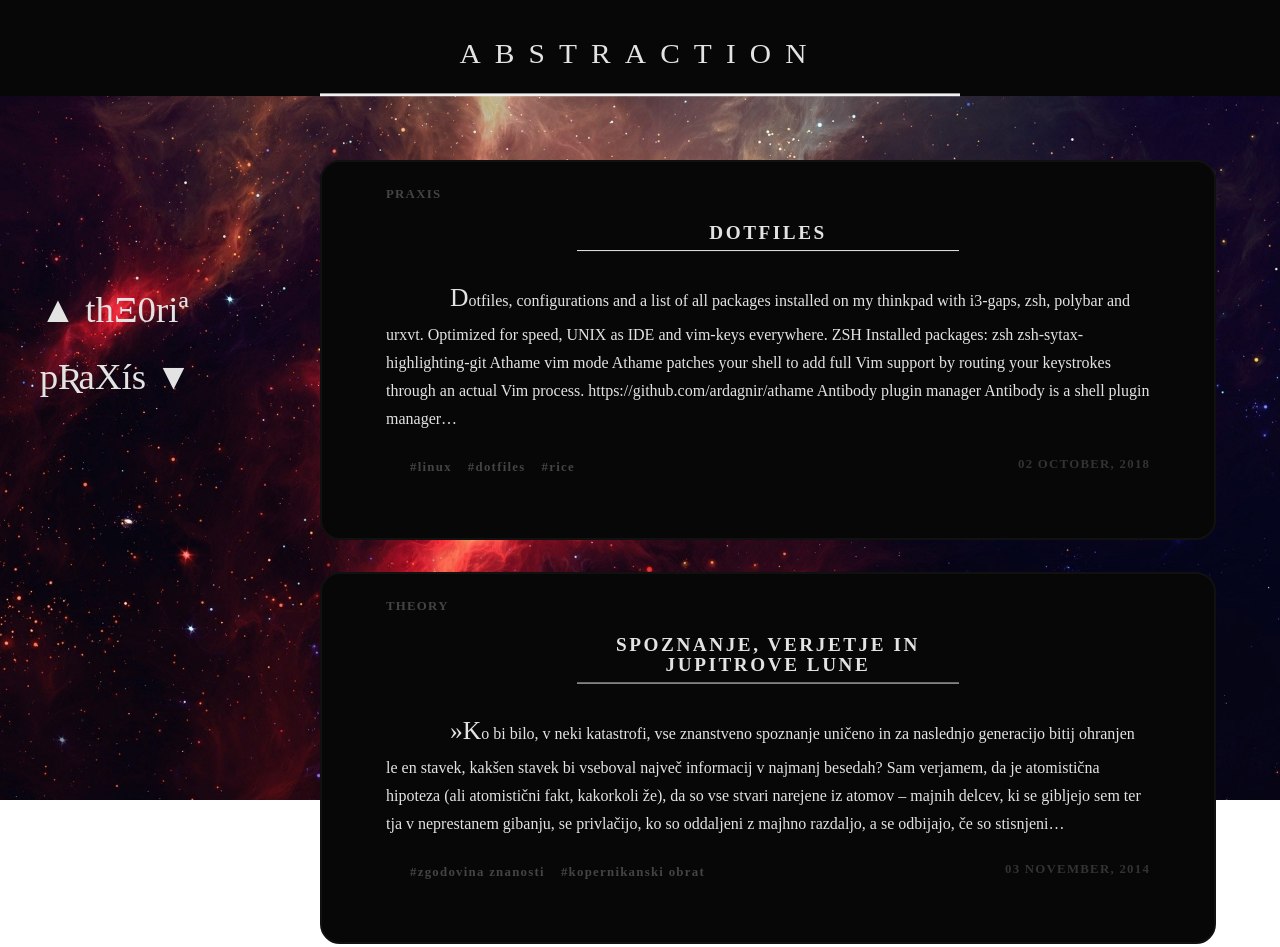
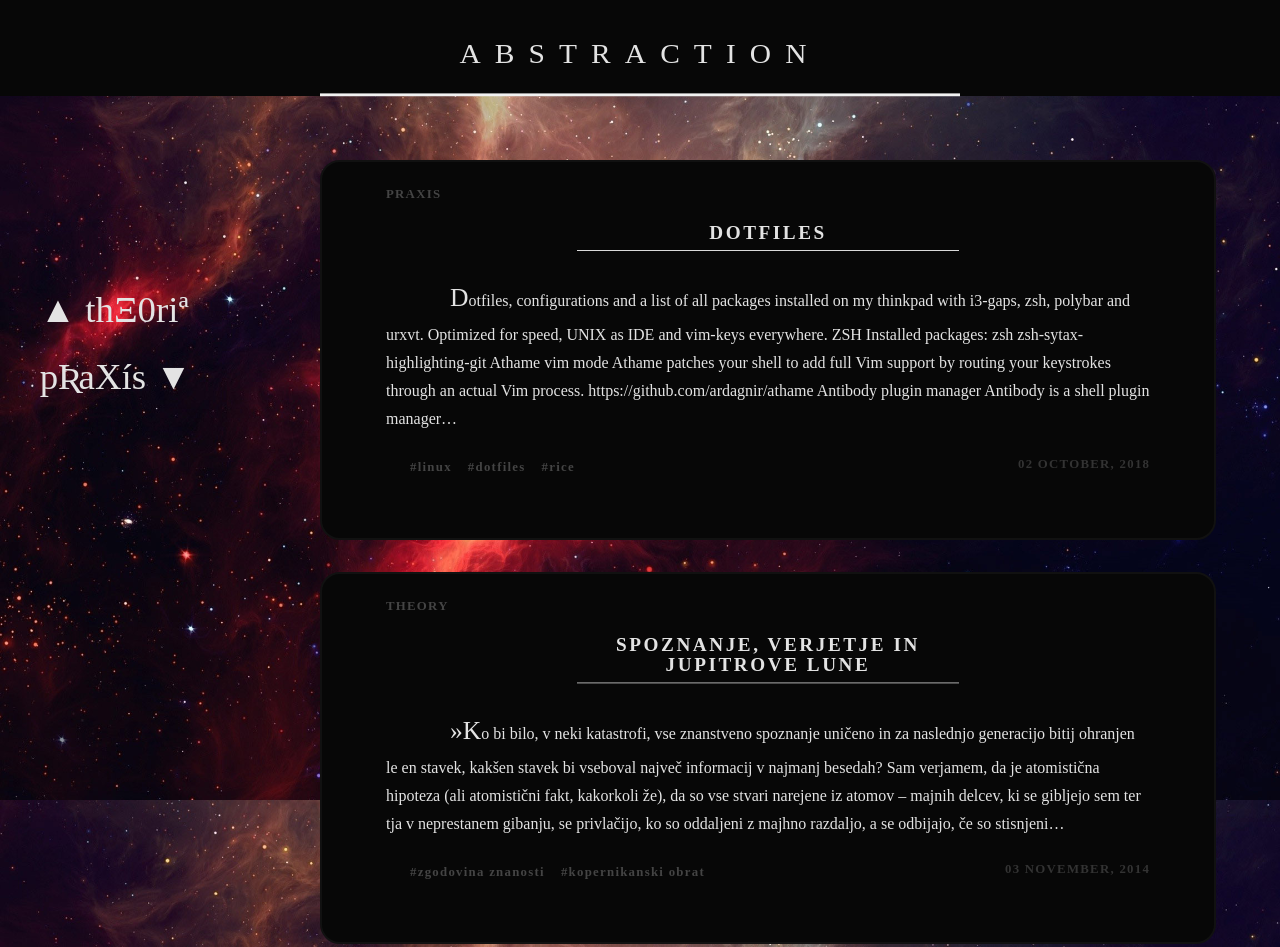
Before and after one commit to nath1as/abstractionOLD, a Gatsby site: page / in a window 1280 px wide. Shown: the top 947 px of the page. Before the commit the page ends 800 px from the top, so only its background shows below. Built offline with nearby package versions, Linux system fonts and the light colour scheme; Gatsby itself is replaced by a stand-in of ours; some packages are replaced by stand-ins of ours; a small style sheet from the web is missing; a web font is replaced by a local one.

Commit message:
zoomfix 6

```diff
--- a/src/components/layout.css
+++ b/src/components/layout.css
@@ -18,8 +18,7 @@ body {
   background-attachment: fixed;
   background-size: cover;
   pointer-events: none;
-  overflow: hidden;
-  position: fixed;
+  position: absolute;
   z-index: 2;
 }
 
```
